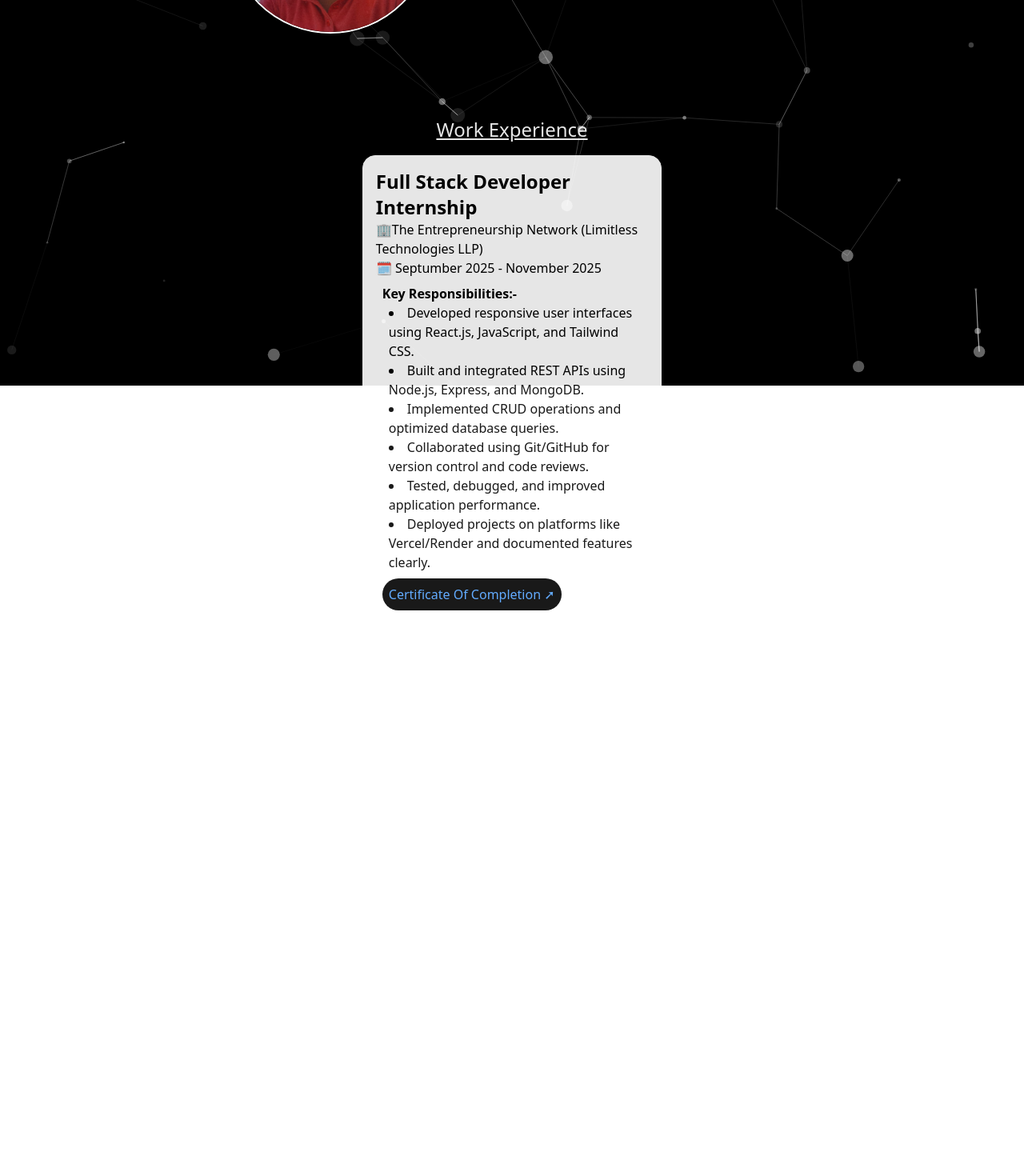
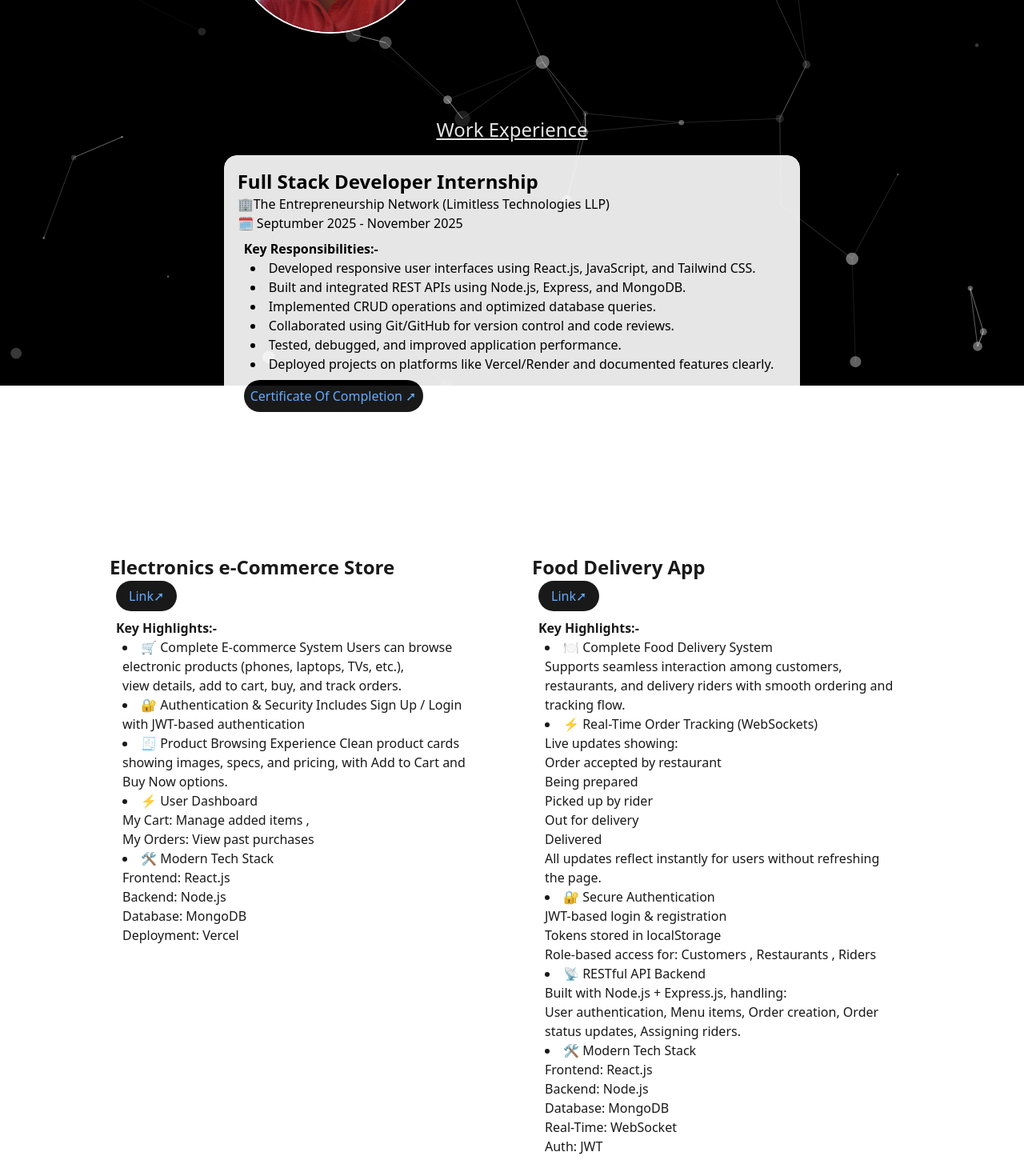
Before and after one commit to MuzzammilAfzal/portfolio, a Next.js app: page / in a window 1280 px wide. Shown: the part 318-1788 px from the top of the page at 80% size. Before the commit the page ends 1130 px from the top, so only its background shows below. Built offline with nearby package versions, Linux system fonts and the light colour scheme.

Commit message:
projects complete

```diff
--- a/Components/About.jsx
+++ b/Components/About.jsx
@@ -9,10 +9,10 @@ const About = () => {
   return (
      <div className="flex flex-wrap w-screen h-fit justify-center ">
           <div className='w-[50%] md:w-[20%]  '>
-              <img src="/images/profile.jpg" alt="" className='rounded-full w-full border-2 border-white ' />
+              <img src="/images/profile.jpg" alt="" className='rounded-full w-full border-2 border-white hover:scale-110 transition-all' />
           </div>
           <div className='p-2 md:p-20'>
-            <span className="text-white text-4xl block text-center "
+            <span className="text-white text-4xl block text-center hover:scale-110 transition-all"
             >Muzzammil Afzal</span>
             <span className="text-white my-2 "
             >Full Stack Engineer</span>
--- a/Components/Navbar/NavbarDesktop.jsx
+++ b/Components/Navbar/NavbarDesktop.jsx
@@ -8,15 +8,15 @@ const NavbarDesktop = () => {
      <nav className='sticky top-0  w-screen p-10 opacity-100  flex justify-around '>
        <div>
            <Link href={"/"}>
-               <span className='text-white  transition-all hover:text-2xl '>Muzzammil Afzal Portfolio</span>
+               <span className='text-white  transition-all hover:text-2xl '>Portfolio</span>
            </Link>
        </div>
-       <div className='text-white'>
-            <Link href={"/about"} className='m-4 p-2 hover:bg-white hover:text-black hover:opacity-100 rounded-2xl' >About</Link>
-            <Link href={"/workExperience"} className='m-4 p-2 hover:bg-white hover:text-black hover:opacity-100 rounded-2xl'>Work Experience</Link>
-            <Link href={"/projects"} className='m-4 p-2 hover:bg-white hover:text-black hover:opacity-100 rounded-2xl'>Projects</Link>
+       <div className='text-white '>
+            <Link href={"#about"} className='m-4 p-2 hover:bg-white hover:text-black hover:opacity-100 rounded-2xl' >About</Link>
+            <Link href={"#workExperience"} className='m-4 p-2 hover:bg-white hover:text-black hover:opacity-100 rounded-2xl'>Work Experience</Link>
+            <Link href={"#projects"} className='m-4 p-2 hover:bg-white hover:text-black hover:opacity-100 rounded-2xl'>Projects</Link>
             <Link href={"/skills"} className='m-4 p-2 hover:bg-white hover:text-black hover:opacity-100 rounded-2xl'>Skills</Link>
-            <Link href={"/achievements"} className='m-4 p-2 hover:bg-white hover:text-black hover:opacity-100 rounded-2xl'>Achievements</Link>
+            <Link href={"/achievements"} className='m-4 p-2 hover:bg-white hover:text-black hover:opacity-100 rounded-2xl'>Trainings/Certifications</Link>
             <Link href={"/contact"} className='m-4 p-2 hover:bg-white hover:text-black hover:opacity-100 rounded-2xl'>Contact</Link>
        </div>
      </nav>
--- a/Components/Navbar/NavbarMobile.jsx
+++ b/Components/Navbar/NavbarMobile.jsx
@@ -9,10 +9,10 @@ const NavbarMobile = () => {
 
    if(window.innerWidth<768)
     return(
-     <nav className='sticky top-0  w-screen p-8 opacity-100  flex justify-around z-50'>
+     <nav className='sticky  top-0  w-screen p-8 opacity-100  flex justify-around z-50'>
        <div>
            <Link href={"/"}>
-               <span className='text-white  transition-all hover:text-2xl '>Muzzammil Afzal Portfolio</span>
+               <span className='text-white  transition-all hover:text-2xl '>Portfolio</span>
            </Link>
        </div>
        <button
@@ -23,13 +23,13 @@ const NavbarMobile = () => {
           {open ? <X size={28} /> : <Menu size={28} />}
         </button>
         {open && (
-        <div className=" flex flex-col rounded-2xl p-2 px-4  fixed top-18 right-4 items-center opacity-100 bg-white shadow-md space-y-3 py-4 transition-all duration-300">
-          <Link href="/" onClick={() => setOpen(false)}>About</Link>
-          <Link href="/" onClick={() => setOpen(false)}>work Experience</Link>
-          <Link href="/" onClick={() => setOpen(false)}>Projects</Link>
-          <Link href="/" onClick={() => setOpen(false)}>Skills</Link>
-          <Link href="/" onClick={() => setOpen(false)}>Achievements</Link>
-          <Link href="/" onClick={() => setOpen(false)}>Contact</Link>
+        <div className=" flex flex-col rounded-2xl p-2   fixed top-18 right-5 items-center opacity-100 bg-white shadow-md space-y-3 py-4 transition-all duration-300">
+          <Link href="#about" onClick={() => setOpen(false)}>About</Link>
+          <Link href="#workExperience" onClick={() => setOpen(false)}>Work Experience</Link>
+          <Link href="#projects" onClick={() => setOpen(false)}>Projects</Link>
+          <Link href="#skills" onClick={() => setOpen(false)}>Skills</Link>
+          <Link href="#trainings" onClick={() => setOpen(false)}>Trainings/Certifications</Link>
+          <Link href="#contact" onClick={() => setOpen(false)}>Contact</Link>
         </div>
       )}
      </nav>
--- /dev/null
+++ b/Components/Projects.jsx
@@ -0,0 +1,135 @@
+"use client"
+import Link from 'next/link'
+import React from 'react'
+
+const Projects = () => {
+
+  return (
+    <div className='  w-full  mt-20 opacity-90 '>
+        <div className='flex justify-center mb-4'>
+           <span className='text-2xl text-white '><u>Projects</u></span>
+        </div>
+        <div className='flex flex-wrap gap-4 justify-center '>
+
+
+        <div className='w-[90%] md:w-[40%] h-auto  border border-white rounded-2xl p-4 text-black bg-white hover:scale-105 transition-transform'>
+           <div>
+             <span className='text-2xl font-bold '>Electronics e-Commerce Store</span>
+           </div>
+            <div className='m-2'>
+                <Link className='text-blue-400  bg-black  rounded-4xl  px-4 py-2 hover:bg-black hover:text-white '
+             href={"https://electronics-e-commerce-two.vercel.app/"} target='_blank'
+            >Link➚</Link>
+            </div>
+           <div className='p-2'>
+             <span className='w-full font-bold'>
+             Key Highlights:-
+             </span>
+            <div className=' px-2'>
+             <li>
+               🛒 Complete E-commerce System Users can browse electronic products (phones, laptops, TVs, etc.), <br />
+                view details, add to cart, buy, and track orders.
+             </li>
+             <li>
+                 🔐 Authentication & Security Includes Sign Up / Login with JWT-based authentication
+             </li>
+             <li>
+                🧾 Product Browsing Experience Clean product cards showing images, specs, and pricing, with Add to Cart and Buy Now options.
+             </li>
+             <li>
+                ⚡ User Dashboard <br/>
+                 My Cart: Manage added items ,<br />
+                 My Orders: View past purchases
+             </li>
+             <li>
+                🛠️ Modern Tech Stack <br />
+             Frontend: React.js <br />
+             Backend: Node.js <br />
+             Database: MongoDB <br />
+             Deployment: Vercel  <br />
+             </li>
+            </div>
+           </div>
+        </div>
+
+
+        <div className='w-[90%] md:w-[40%] h-fit border border-white rounded-2xl p-4 text-black bg-white hover:scale-105 transition-transform'>
+           <div>
+             <span className='text-2xl font-bold '>Food Delivery App</span>
+           </div>
+           <div className='m-2'>
+                <Link className='text-blue-400  bg-black  rounded-4xl  px-4 py-2 hover:bg-black hover:text-white '
+             href={"https://github.com/MuzzammilAfzal/Food-Delivery-App"} target='_blank'
+            >Link➚</Link>
+            </div>
+           <div className='p-2'>
+             <span className='w-full font-bold'>
+             Key Highlights:-
+             </span>
+            <div className=' px-2'>
+             <li>
+                🍽️ Complete Food Delivery System <br />
+                 Supports seamless interaction among customers, restaurants, and delivery riders with smooth ordering and tracking flow.
+             </li>
+             <li>
+                 ⚡ Real-Time Order Tracking (WebSockets) <br />
+
+            Live updates showing: <br />
+
+            Order accepted by restaurant <br />
+
+            Being prepared <br />
+
+            Picked up by rider <br />
+
+            Out for delivery <br />
+
+            Delivered <br />
+
+            All updates reflect instantly for users without refreshing the page. <br />
+             </li>
+             <li>
+                 🔐 Secure Authentication <br />
+
+                JWT-based login & registration <br />
+
+                Tokens stored in localStorage <br />
+
+                Role-based access for:
+
+                Customers , Restaurants , Riders
+             </li>
+             <li>
+                 📡 RESTful API Backend <br />
+
+                Built with Node.js + Express.js, handling: <br />
+
+               User authentication,
+
+               Menu items,
+
+              Order creation,
+
+               Order status updates,
+
+                Assigning riders.
+             </li>
+             <li>
+               🛠️  Modern Tech Stack <br />
+             Frontend: React.js <br />
+             Backend: Node.js <br />
+             Database: MongoDB <br />
+             Real-Time: WebSocket <br />
+             Auth: JWT  <br />
+             </li>
+            </div>
+           </div>
+        </div>
+
+
+        </div>
+    </div>
+  )
+}
+
+export default Projects
--- a/Components/WorkExperience.jsx
+++ b/Components/WorkExperience.jsx
@@ -5,12 +5,12 @@ import React from 'react'
 const WorkExperience = () => {
     const router=useRouter()
   return (
-    <div className='  w-full m-4 mt-20 opacity-90 '>
+    <div className='  w-full  mt-20 opacity-90 '>
         <div className='flex justify-center mb-4'>
            <span className='text-2xl text-white '><u>Work Experience</u></span>
         </div>
         <div className='flex justify-center '>
-          <div className='w-full md:w-[30%] h-fit border border-white rounded-2xl p-4 text-black bg-white hover:scale-110 transition-transform'>
+          <div className='w-[90%] md:w-full h-fit border border-white rounded-2xl p-4 text-black bg-white hover:scale-110 transition-transform'>
            <div>
              <span className='text-2xl font-bold'>Full Stack Developer Internship</span>
            </div>
--- a/app/globals.css
+++ b/app/globals.css
@@ -5,3 +5,6 @@
 
   z-index: -1 ;
 } */
+ html {
+  scroll-behavior: smooth;
+}
--- a/app/page.tsx
+++ b/app/page.tsx
@@ -1,14 +1,22 @@
 import React from "react";
 import About from '@/Components/About'
 import WorkExperience from "@/Components/WorkExperience"
+import Projects from "@/Components/Projects"
 
 
 
 export default function Home() {
   return (
       <div className="absolute  flex flex-wrap items-center justify-center z-10 ">
-       <About/>
-       <WorkExperience/>
+       <div id="about">
+          <About/>
+       </div>
+       <div id="workExperience" >
+          <WorkExperience/>
+       </div>
+       <div id="projects" >
+          <Projects/>
+       </div>
       </div>
 
   );
--- a/app/resume/page.tsx
+++ /dev/null
@@ -1,11 +0,0 @@
-export default function ResumeViewer() {
-  return (
-    <div className="w-full h-screen">
-      <iframe
-        src="/files/resume.pdf"
-        className="w-full h-full border-none z-10 absolute opacity-80"
-        title="Resume PDF"
-      ></iframe>
-    </div>
-  );
-}
```
Also changed, not shown: Components/skills.jsx (added).
